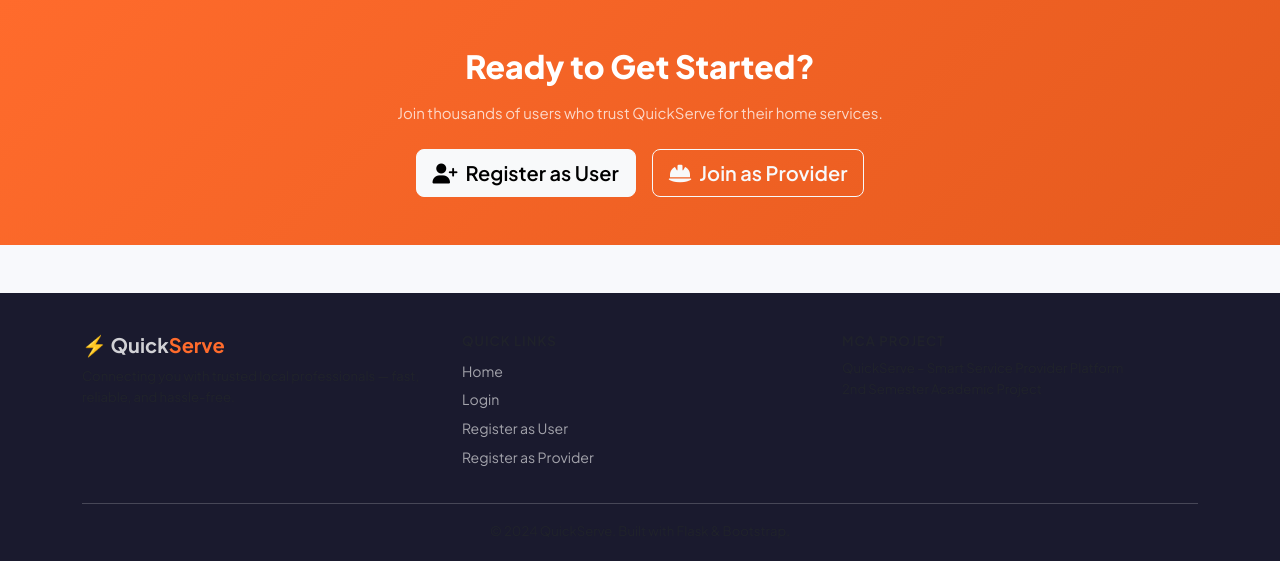
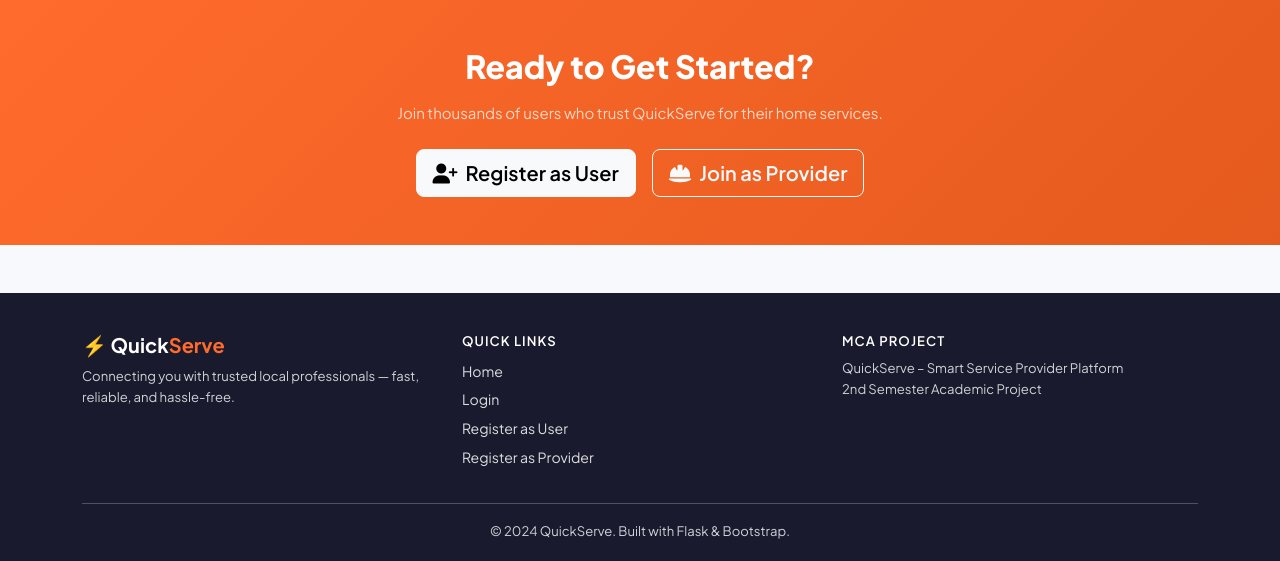
Before and after one commit to shubhamsaini-source/quickserve, a Flask app: page / in a window 1280 px wide. Shown: the part 2065-2626 px from the top of the page. Run offline with Flask 3, Linux system fonts and the light colour scheme; data comes from the database, SQL or seed files in the repository; some libraries are stand-ins or nearby versions.

```diff
--- a/static/css/style.css
+++ b/static/css/style.css
@@ -779,17 +779,22 @@ h1, h2, h3, h4, h5, h6 { font-family: 'Plus Jakarta Sans', sans-serif; }
 .qs-footer {
   background: var(--qs-secondary);
   padding: 40px 0 20px;
-  color: rgba(255,255,255,0.8);
+  color: rgba(255,255,255,0.95);
 }
+.qs-footer p { color: rgba(255,255,255,0.85) !important; }
+.qs-footer h5, .qs-footer h6 { color: #ffffff !important; }
+.qs-footer .text-muted { color: rgba(255,255,255,0.80) !important; }
+.qs-footer .small { color: rgba(255,255,255,0.80) !important; }
+.qs-footer .ls-wide { color: #ffffff !important; letter-spacing: 0.08em; }
 .footer-link {
   display: block;
-  color: rgba(255,255,255,0.6);
+  color: rgba(255,255,255,0.85);
   text-decoration: none;
   font-size: 0.88rem;
   padding: 3px 0;
-  transition: color 0.2s;
+  transition: color 0.18s ease !important;
 }
-.footer-link:hover { color: var(--qs-primary); }
+.footer-link:hover { color: var(--qs-primary) !important; }
 
 /* ============================================================
    ALERTS
```
